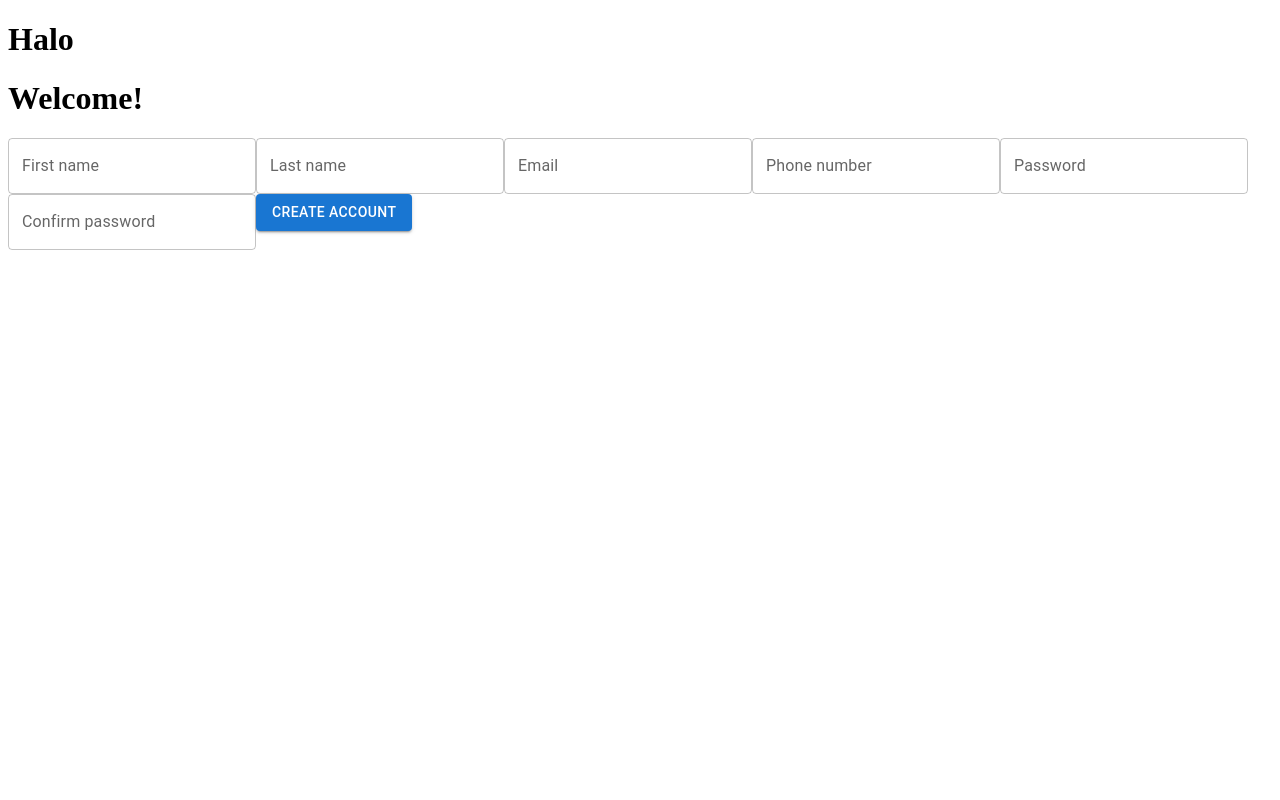
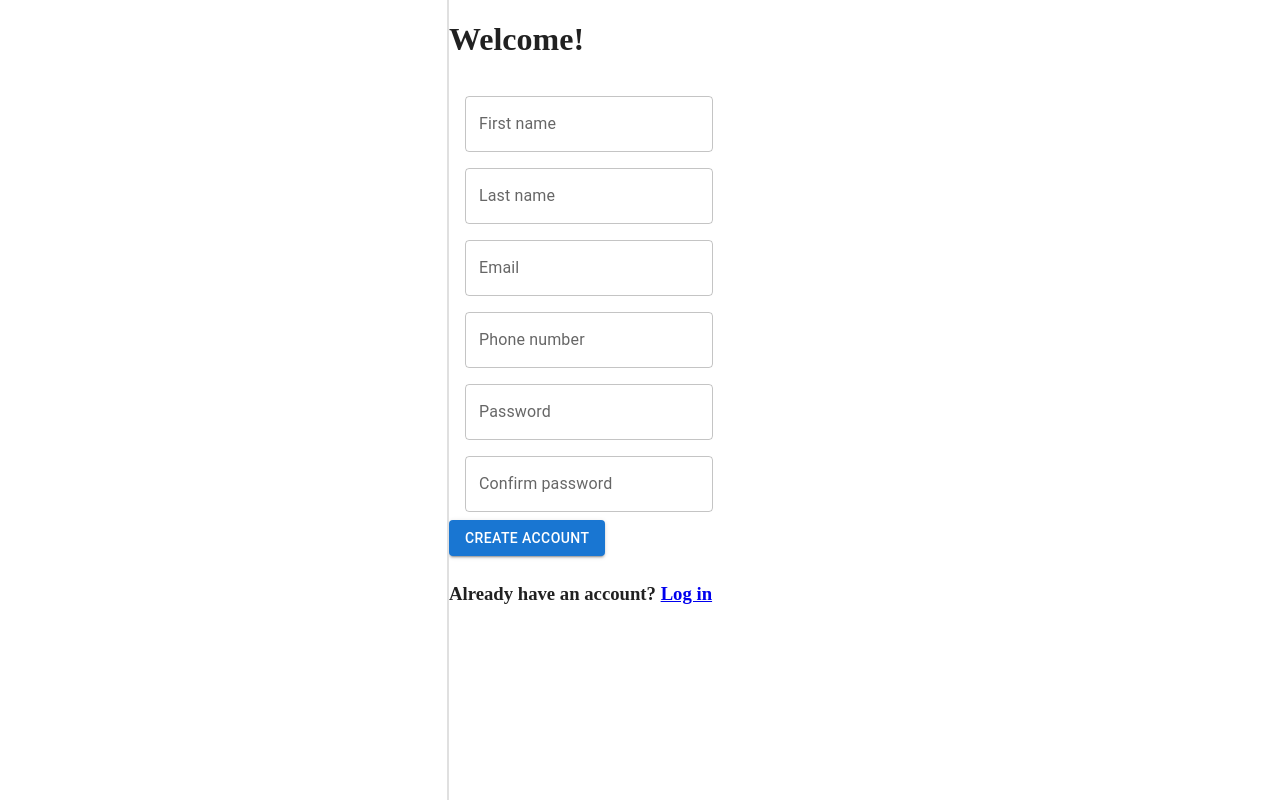
Before and after one commit to wildfireOfMine/signUpForm, a React (Vite) app: page / in a window 1280 px wide. Built offline with nearby package versions, Linux system fonts and the light colour scheme.

Commit message:
Finished architecture/skeleton of the SPA

```diff
--- a/src/SPA.jsx
+++ b/src/SPA.jsx
@@ -1,15 +1,38 @@
-import { Drawer } from '@mui/material'
+import { Drawer, List, ListItem, ListItemText } from '@mui/material'
 import React from 'react'
 import SignUp from './components/SignUp'
 
 const SPA = () => {
   return (
     <>
-{/*     <Drawer>
-        {DrawerList}
-    </Drawer> */}
-        <h1>Halo</h1>
+    <Drawer
+        sx={{
+          width: '35%', // 20% del ancho
+          flexShrink: 0,
+          '& .MuiDrawer-paper': {
+            width: '35%', // 20% del ancho
+            boxSizing: 'border-box',
+          },
+        }}
+        variant="permanent" // Sidebar fijo
+        anchor="left"
+      >
+      </Drawer>
+      <Drawer
+      sx={{
+          width: '65%', // 20% del ancho
+          flexShrink: 0,
+          '& .MuiDrawer-paper': {
+            width: '65%', // 20% del ancho
+            boxSizing: 'border-box',
+          },
+        }}
+        variant="permanent" // Sidebar fijo
+        anchor="right"
+        >
         <SignUp/>
+      </Drawer>
+
     </>
   )
 }
--- a/src/components/SignUp.jsx
+++ b/src/components/SignUp.jsx
@@ -1,17 +1,33 @@
-import { Box, Button, TextField } from '@mui/material'
+import { Box, Button, List, ListItem, ListItemText, TextField } from '@mui/material'
 import React from 'react'
 
 const SignUp = () => {
   return (
     <Box>
         <h1>Welcome!</h1>
+        <List>
+            <ListItem>
                 <TextField id="outlined-basic" label="First name" variant="outlined" />
+            </ListItem>
+            <ListItem>
                 <TextField id="outlined-basic" label="Last name" variant="outlined" />
+            </ListItem>
+            <ListItem>
                 <TextField id="outlined-basic" label="Email" variant="outlined" />
+            </ListItem>
+            <ListItem>
                 <TextField id="outlined-basic" label="Phone number" variant="outlined" />
+            </ListItem>
+            <ListItem>
                 <TextField id="outlined-basic" label="Password" variant="outlined" />
+            </ListItem>
+            <ListItem>
                 <TextField id="outlined-basic" label="Confirm password" variant="outlined" />
+            </ListItem>
             <Button variant="contained">Create account</Button>
+        </List>
+        <h3>Already have an account? <a href="#">Log in</a></h3>
+
     </Box>
   )
 }
```
Lines whose indentation alone changed are shown as unchanged.
